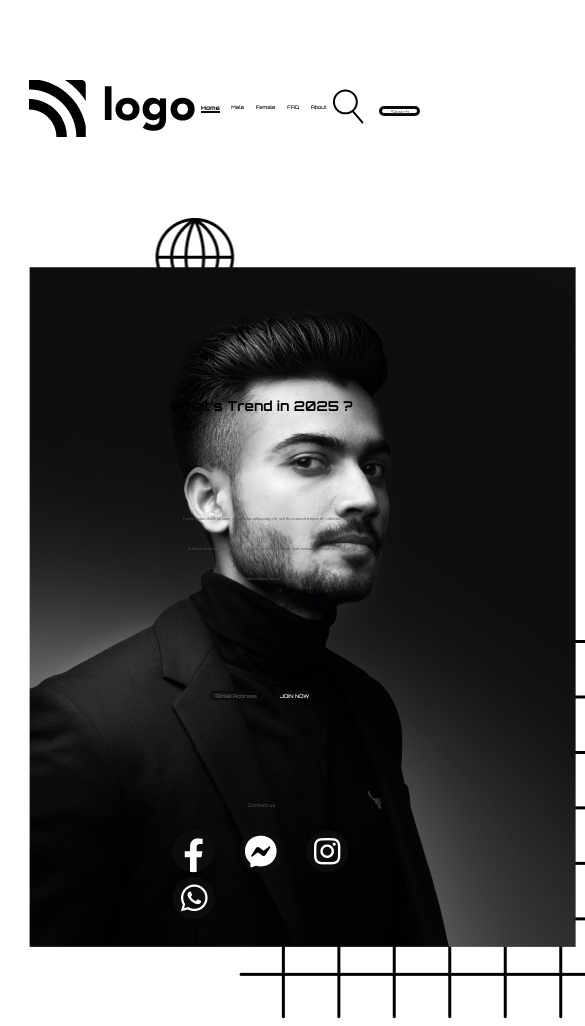
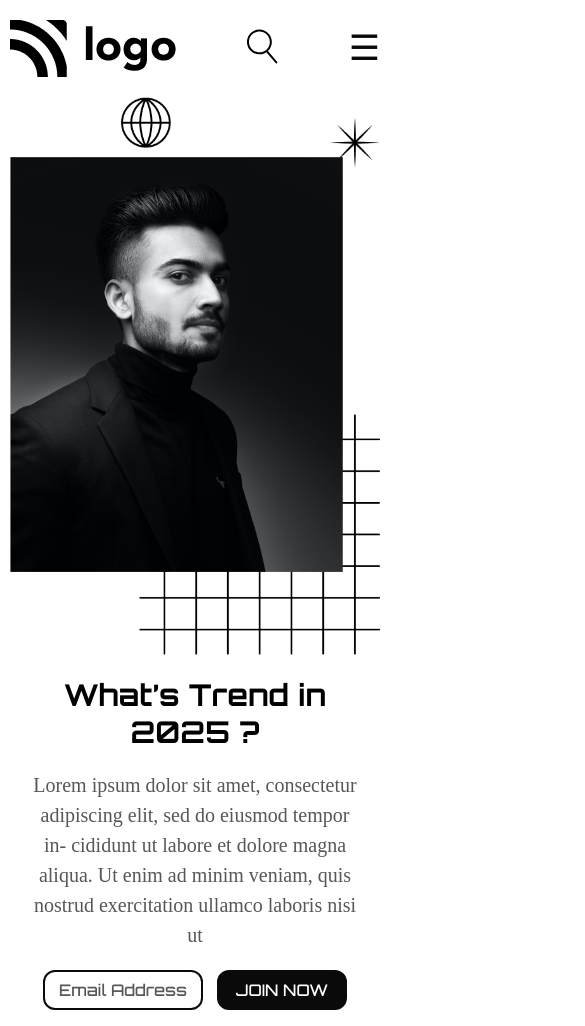
Before and after one commit to blackTiles/LIVE-CLASS-PROJECT-01, a website: page index.html in a window 390 px wide. Shown: the top 1026 px of the page, 585 px wide, since content can reach past the window. Drawn offline with Linux system fonts and the light colour scheme.

Commit message:
responsive

```diff
--- a/index.html
+++ b/index.html
@@ -31,12 +31,16 @@
         </div>
         <div>
           <ul class="list">
+            <li class="close-btn" onclick="closeNav()" style="font-size: 35px;">&times;</li>
             <li class="list-item">Home</li>
             <li class="list-item">Male</li>
             <li class="list-item">Female</li>
             <li class="list-item">FAQ</li>
             <li class="list-item">About</li>
           </ul>
+          <div class="hamburger">
+            <span onclick="openNav()" style="font-size: 35px;">&#9776;</span>
+          </div>
         </div>
         <div class="button-group">
           <div class="search-icon">
@@ -70,7 +74,7 @@
         <span class="globe">
           <img src="./assets/globe.png" alt="globe-pattern" />
         </span>
-        <div>
+        <div class="person-img-cont">
           <img src="./assets/Image.png" alt="person-hero-iamge" class="person-image" />
         </div>
         <div class="hero-container-right">
@@ -106,6 +110,15 @@
       </div>
     </section>
   </div>
+  <script>
+    function openNav() {
+      document.querySelector(".list").style.width = "250px";
+    }
+
+    function closeNav() {
+      document.querySelector(".list").style.width = "0";
+    }
+</script>
 </body>
 
 </html>
--- a/style.css
+++ b/style.css
@@ -27,6 +27,7 @@
 .navbar-container{
     margin:80px 0px;
     display: flex;
+    flex-direction: row;
     justify-content: space-between;
     align-items: center;
 }
@@ -36,20 +37,24 @@
     align-items: center;
 }
 
-.navbar-container div ul{
+.navbar-container .list{
     display: flex;
     list-style: none;
-    width: 100%;
+    width: 0;
+    justify-content: center;
+    align-items: center;
+    position: relative;
+    flex-grow: 1;
+    gap: 40px;
 }
 .navbar-container div ul li{
-    margin: 0px 1.5vw;
     color:var(--color1);
     font-family: var(--font1);
     font-weight: 500;
     font-size:1.25vw;
     cursor: pointer;
 }
-.list-item:nth-child(1){
+.list-item:nth-child(2){
     font-size: 1.5vw;
     font-weight: 800;
     border-bottom: 2px solid var(--color1);
@@ -58,6 +63,15 @@
 .navbar-container .button-group{
     display: flex;
     align-items: center;
+}
+.navbar-container div:nth-child(1){
+    order: 1;
+}
+.navbar-container div:nth-child(2){
+    order: 2;
+}
+.button-group{
+    order: 3;
 }
 
 .navbar-container .button-group button{
@@ -72,6 +86,22 @@
     color:var(--color3);
 }
 
+/* nav mobile  */
+.hamburger{
+    color: var(--color1);
+    display: none;
+}
+.hamburger span{
+    cursor:pointer;
+    font-size: 35px;
+}
+.close-btn{
+    display: none;
+    cursor:pointer;
+}
+
+
+
 .hero-container{
     display: flex;
     justify-content: center;
@@ -84,11 +114,15 @@
     position: absolute;
     left: 0;
     top:50px;
+    width: 29vw;
 }
 span.square{
     position: absolute;
     top: 380px;
-    left: 210px;
+    left: 13%;
+}
+span.square img{
+    width: 23vw;
 }
 span.globe{
     position: absolute;
@@ -171,3 +205,214 @@
 .icons span{
     margin: 0px 10px;
 }
+
+
+@media (max-width:1450px){
+    .hero-container{
+        display: flex;
+        flex-direction: column;
+        justify-content: center;
+        align-items: center;
+        position: relative;
+        margin-bottom: 100px;
+    }
+    .person-image{
+        position: absolute;
+        left: 0;
+        top:50px;
+    }
+    span.globe{
+        position: absolute;
+        top:0;
+        left: 50%;
+        transform: translate(-50%, 0%);
+    }
+    span.star{
+        position: absolute;
+        top:50px;
+        right:0;
+    }
+
+    .hero-container-right{
+        display: flex;
+        flex-direction: column;
+        justify-content: center;
+        align-items: center;
+        position:absolute;
+        width: 60%;
+        right:0;
+        top:80px;
+        padding: 100px 0px;
+    }
+}
+@media (max-width: 1100px){
+    .container section{
+        width: 95%;
+    }
+    .navbar-container div:nth-child(1){
+        order: 1;
+    }
+    .navbar-container div:nth-child(2){
+        order: 3;
+    }
+    .button-group{
+        order: 2;
+    }
+
+    .hamburger{
+        display: inline-block;
+    }
+    .navbar-container .list{
+        height: 100%;
+        width: 0;
+        position: fixed;
+        z-index: 2000;
+        top: 0;
+        right: 0;
+        background-color: rgba(0, 0, 0, 0.87);
+        overflow-x: hidden;
+        transition: 0.5s;
+        padding-top: 70px;
+        display: flex;
+        flex-direction: column;
+        justify-content: flex-start;
+        align-items: center;
+        gap: 40px;
+    }
+    .close-btn{
+        display: inline-block;
+        position: absolute;
+        right: 25px;
+        top: 60px;
+        /* font-size: 35px; */
+    }
+    .navbar-container div ul li{
+        color:var(--color2);
+        font-family: var(--font1);
+        font-weight: 500;
+        font-size:20px;
+        cursor: pointer;
+    }
+    .list-item:nth-child(2){
+        font-size: 25px;
+        font-weight: 800;
+        border-bottom: 2px solid var(--color2);
+    }
+    span.square{
+        position: absolute;
+        top: 20%;
+        left: 35%;
+    }
+    span.square img{
+        width: 100%;
+    }
+    .person-img-cont{
+        margin: 0px auto;
+    }
+    .person-image{
+        position: relative;
+        left: 0;
+        top:0px;
+        width: 90%;
+    }
+    span.globe{
+        position: absolute;
+        top: -60px;
+        left: 30%;
+        transform: translate(0%, 0%);
+    }
+    span.globe img{
+        width: 50px;
+    }
+    span.star{
+        position: absolute;
+        top:-40px;
+        right:0px;
+    }
+    span.star img{
+        width: 50px;
+    }
+    .hero-container-right{
+        display: flex;
+        flex-direction: column;
+        justify-content: center;
+        align-items: center;
+        position:static;
+        width: 100%;
+        right:0;
+        top:80px;
+        padding: 100px 0px;
+    }
+    .hero-container-right h1{
+        font-family: var(--font1);
+        font-size: 40px;
+        text-align: center;
+    }
+    .hero-container-right p{
+        width: 90%;
+        height: fit-content;
+        text-align: center;
+        margin: 20px 0px;
+        text-align: center;
+        font-size: 20px;
+        color:var(--color3);
+        line-height:30px;
+    }
+    .button-email{
+        background: none;
+        width: 160px;
+        height:40px;
+        font-size: 16px;
+        font-weight: 500;
+        color:var(--color3);
+        margin-right: 10px;
+    }
+    .button-join{
+        width: 130px;
+        height:40px;
+        font-size: 16px;
+        font-weight: 500;
+        color:var(--color2);
+        background-color: var(--color1);
+    }
+    .navbar-container .button-group button{
+        margin-left:15px;
+        width: 150px;
+        height: 35px;
+        background: none;
+        border:3px solid var(--color1);
+        border-radius: 17px;
+        outline: none;
+        font-size: 16px;
+        color:var(--color3);
+    }
+    .contact-heading{
+        font-family: var(--font2);
+        font-size: 30px;
+        color:var(--color3);
+        font-weight: 400;
+    }
+}
+@media (max-width: 600px){
+    .nav-button{
+        display: none;
+    }
+    .navbar-container{
+        margin:20px 0px 80px 0px;
+    }
+    .hero-container-right h1{
+        font-family: var(--font1);
+        font-size: 30px;
+        text-align: center;
+    }
+    .hero-container-right p{
+        width: 90%;
+        height: fit-content;
+        text-align: center;
+        margin: 20px 0px;
+        text-align: center;
+        font-size: 20px;
+        color:var(--color3);
+        line-height:30px;
+    }
+}
```
